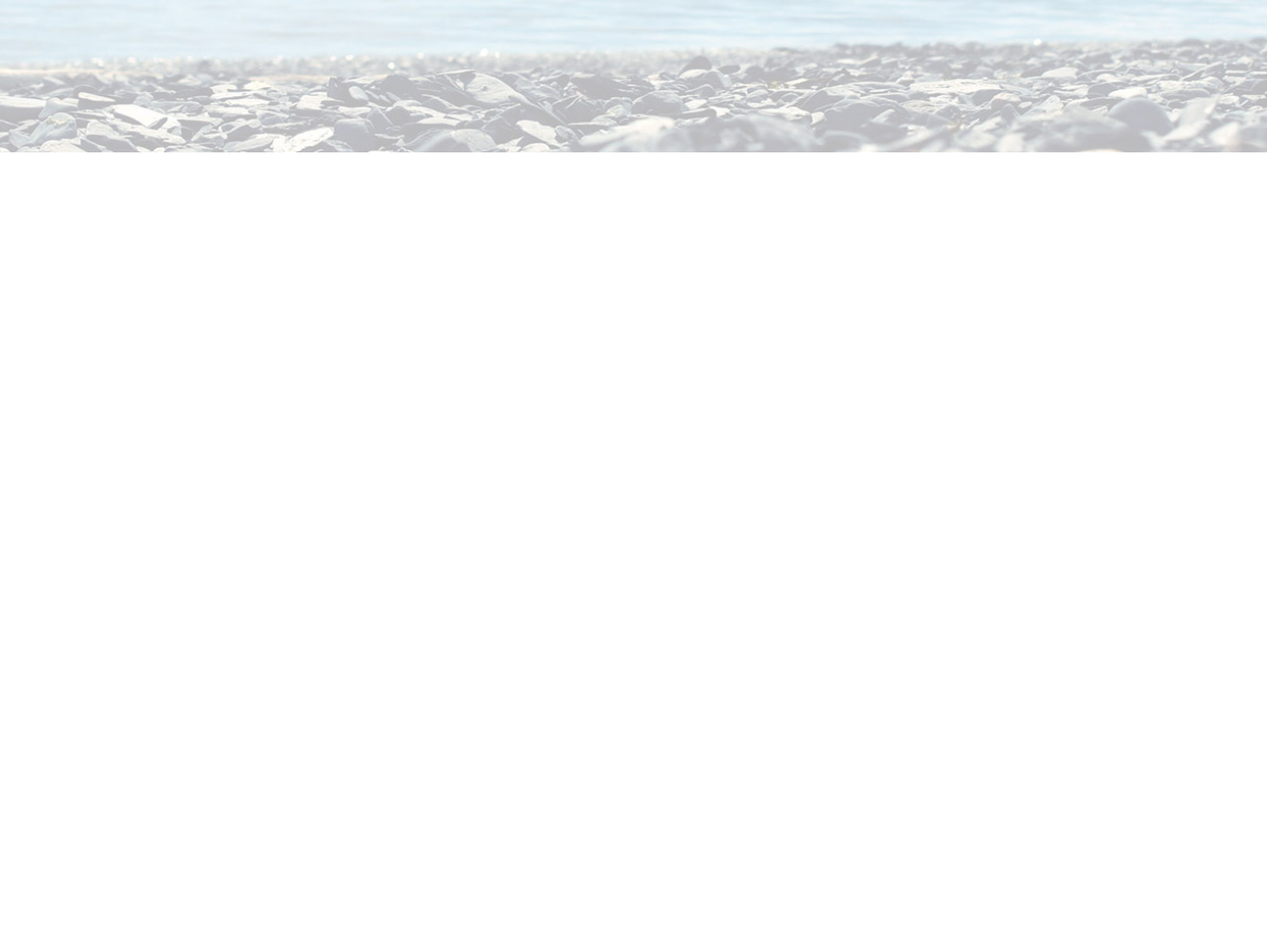
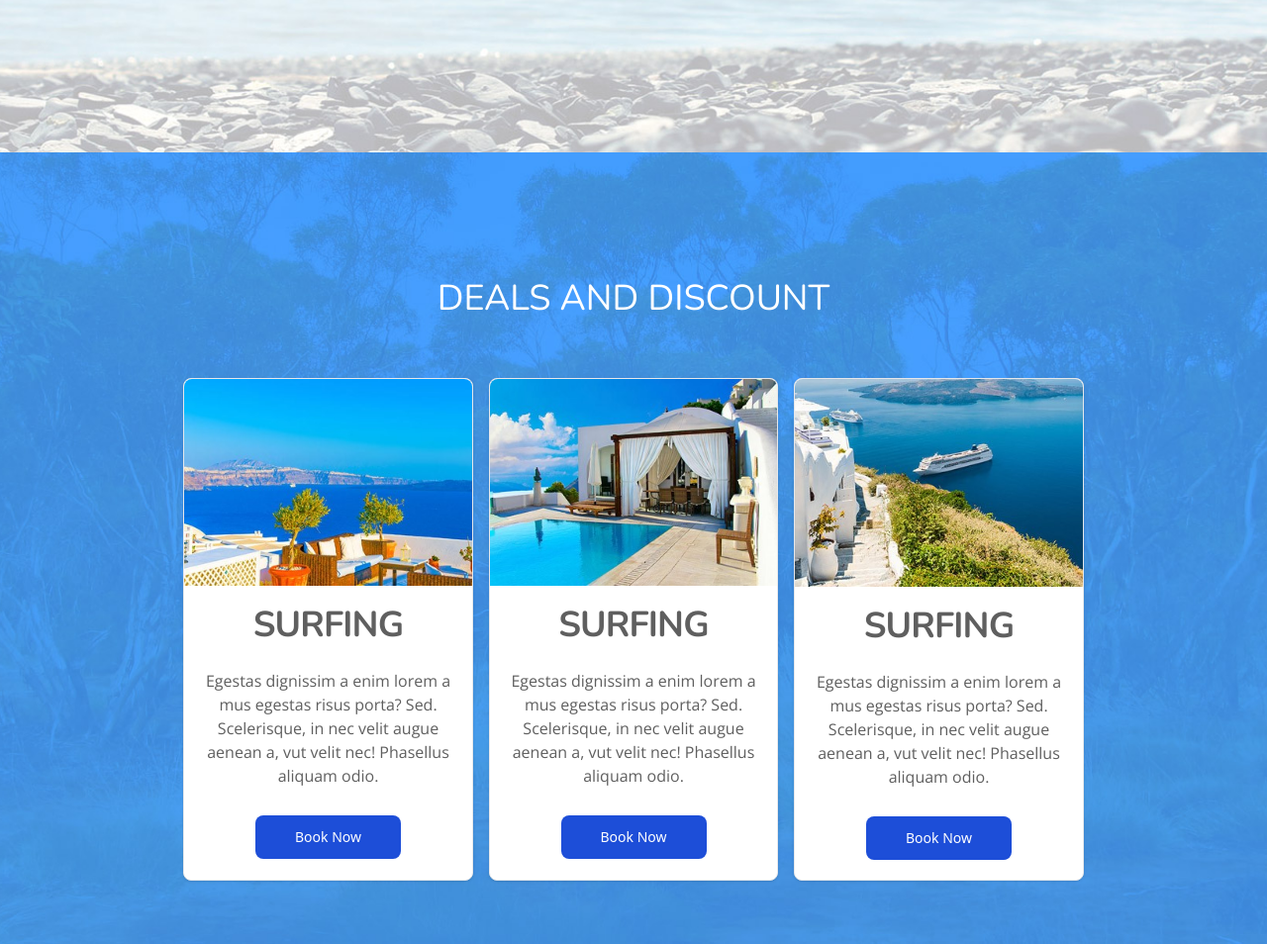
Before and after one commit to shakhawat-coder/flowbite_tour_and_traval, a plain HTML site: page index.html in a window 1280 px wide. Shown: the part 1454-2408 px from the top of the page at 99% size. Before the commit the page ends 1608 px from the top, so only its background shows below. Drawn offline with nearby package versions, Linux system fonts and the light colour scheme.

Commit message:
deal section design

```diff
--- a/config.js
+++ b/config.js
@@ -12,6 +12,7 @@ tailwind.config = {
           backgroundImage: {
             'bannerbg': "url('./images/banner.jpg')",
             'findtourbg': "url('./images/findtourbg.jpg')",
+            'dealbg': "url('./images/dealbg.jpg')",
           },
           fontFamily: {
             nunito: "'Nunito', sans-serif;",
--- a/index.html
+++ b/index.html
@@ -73,7 +73,7 @@
         <h2 class="text-4xl font-nunito text-graytext uppercase pb-5 ">Find a Tour by Tour Type</h2>
         <p class="text-xl font-opensans text-graytext px-10">Egestas dignissim a enim lorem a mus egestas risus porta? Sed. Scelerisque, in nec velit augue aenean a, vut velit nec! Phasellus aliquam odio. </p>
       </div>
-      <div class="flex justify-between pt-16">
+      <div class="flex flex-wrap justify-center gap-8 pt-16">
 
         <figure class="relative max-w-sm transition-all duration-300 cursor-pointer filter grayscale hover:grayscale-0">
           <a href="#">
@@ -111,6 +111,53 @@
       </div>
     </div>
   </section>
+  <!-- ===============Deal section=========== -->
+  <section id="dela" class="bg-dealbg bg-no-repeat bg-cover bg-center pt-32 pb-16">
+    <div class="max-w-container mx-auto">
+      <div class="text-center pb-10">
+        <h2 class="text-4xl font-nunito text-white uppercase pb-5 ">deals and discount</h2>
+      </div>
+      <div class="flex flex-wrap justify-center px-10 lg:px-0 gap-4">
+        <div class="max-w-sm lg:w-3/12 bg-white border border-gray-200 rounded-lg shadow dark:bg-gray-800 dark:border-gray-700">
+          <a href="#">
+              <img class="rounded-t-lg w-full" src="./images/deal1.jpg" alt="" />
+          </a>
+          <div class="text-center p-5">
+              <a href="#">
+                  <h5 class="mb-2 text-4xl  font-nunito text-center text-graytext font-bold tracking-tight text-gray-900 dark:text-white uppercase">Surfing</h5>
+              </a>
+              <p class="mb-3 font-normal font-opensans text-graytext text-center text-gray-700 dark:text-gray-400 py-4">Egestas dignissim a enim lorem a mus egestas risus porta? Sed. Scelerisque, in nec velit augue aenean a, vut velit nec! Phasellus aliquam odio. </p>
+              <a href="#" class="inline-flex text-center items-center justify-center px-10 py-3 text-sm font-medium text-center text-white bg-blue-700 rounded-lg hover:bg-blue-800 focus:ring-4 focus:outline-none focus:ring-blue-300 dark:bg-blue-600 dark:hover:bg-blue-700 dark:focus:ring-blue-800">Book Now</a>
+          </div>
+        </div>
+        <div class="max-w-sm lg:w-3/12 bg-white border border-gray-200 rounded-lg shadow dark:bg-gray-800 dark:border-gray-700">
+          <a href="#">
+              <img class="rounded-t-lg w-full" src="./images/dela2.jpg" alt="" />
+          </a>
+          <div class="text-center p-5">
+              <a href="#">
+                  <h5 class="mb-2 text-4xl font-nunito text-center text-graytext font-bold tracking-tight text-gray-900 dark:text-white uppercase">Surfing</h5>
+              </a>
+              <p class="mb-3 font-normal font-opensans text-graytext text-center text-gray-700 dark:text-gray-400 py-4">Egestas dignissim a enim lorem a mus egestas risus porta? Sed. Scelerisque, in nec velit augue aenean a, vut velit nec! Phasellus aliquam odio. </p>
+              <a href="#" class="inline-flex text-center items-center justify-center px-10 py-3 text-sm font-medium text-center text-white bg-blue-700 rounded-lg hover:bg-blue-800 focus:ring-4 focus:outline-none focus:ring-blue-300 dark:bg-blue-600 dark:hover:bg-blue-700 dark:focus:ring-blue-800">Book Now</a>
+          </div>
+        </div>
+        <div class="max-w-sm lg:w-3/12 bg-white border border-gray-200 rounded-lg shadow dark:bg-gray-800 dark:border-gray-700">
+          <a href="#">
+              <img class="rounded-t-lg w-full" src="./images/deal3.jpg" alt="" />
+          </a>
+          <div class="text-center p-5">
+              <a href="#">
+                  <h5 class="mb-2 text-4xl font-nunito text-center text-graytext font-bold tracking-tight text-gray-900 dark:text-white uppercase">Surfing</h5>
+              </a>
+              <p class="mb-3 font-normal font-opensans text-graytext text-center text-gray-700 dark:text-gray-400 py-4">Egestas dignissim a enim lorem a mus egestas risus porta? Sed. Scelerisque, in nec velit augue aenean a, vut velit nec! Phasellus aliquam odio. </p>
+              <a href="#" class="inline-flex text-center items-center justify-center px-10 py-3 text-sm font-medium text-center text-white bg-blue-700 rounded-lg hover:bg-blue-800 focus:ring-4 focus:outline-none focus:ring-blue-300 dark:bg-blue-600 dark:hover:bg-blue-700 dark:focus:ring-blue-800">Book Now</a>
+          </div>
+        </div>
+
+      </div>
+    </div>
+  </section>
 
 
   <script src="https://cdnjs.cloudflare.com/ajax/libs/flowbite/1.8.0/flowbite.min.js"></script>
```
Also changed, not shown: images/deal1.jpg (added), images/deal3.jpg (added), images/dela2.jpg (added).
